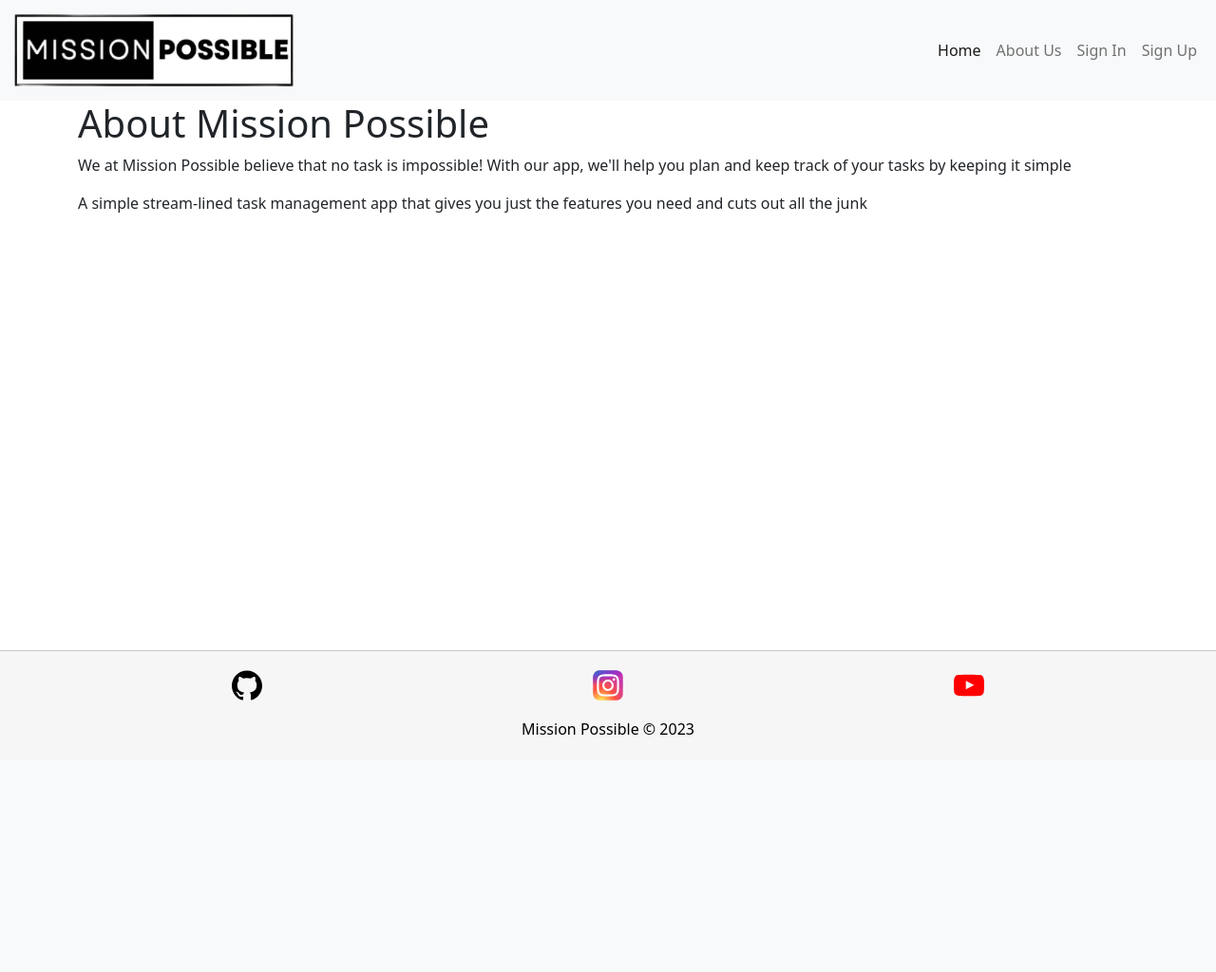
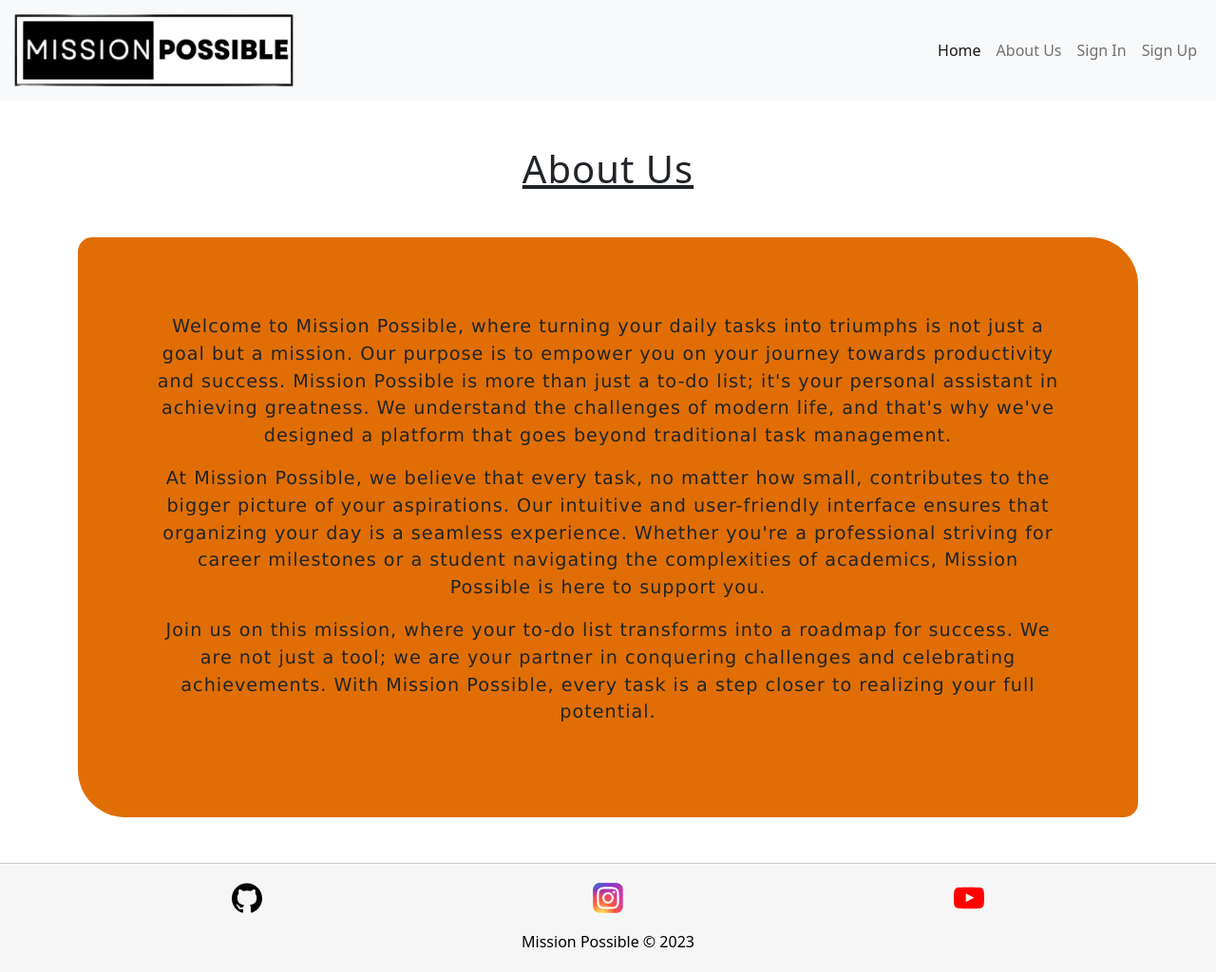
Before and after one commit to Terafora/hackathon-3---Todo, a Django app: page /about/ in a window 1280 px wide. Shown: the whole page at 95% size. Before the commit the page ends 774 px from the top, so only its background shows below. Run offline with Django 4.2, Linux system fonts and the light colour scheme.

Commit message:
added the about page

```diff
--- a/static/css/styles.css
+++ b/static/css/styles.css
@@ -64,7 +64,7 @@ main {
 #signup_form {
   align-items: center;
   text-align: center;
-  background-color: green;
+  background-color: #E06E04 ;
 }
 
 .submit-btn {
@@ -90,12 +90,12 @@ main {
 form {
   align-items: center;
   text-align: center;
-  background-color: green;
+  background-color: #E06E04 ;
   color: black;
 }
 
 #Sign-in-btn {
-  background: #02ef90;
+  background:#E0777D;
   color: #fff;
   border: 1px solid #040000;
   border-radius: 20px;
@@ -104,7 +104,7 @@ form {
 }
 
 #Sign_in_btn:hover {
-  background: rgb(4, 234, 15);
+  background: #E0777D;
   color: #fff;
   border: 1px solid #040000;
   border-radius: 20px;
@@ -121,7 +121,7 @@ form {
 }
 
 .signout-btn {
-  background: rgb(4, 234, 15);
+  background: #E0777D;
   color: #fff;
   border: 1px solid #040000;
   border-radius: 20px;
@@ -138,6 +138,7 @@ form {
   text-shadow: none;
 
 }
+
 
 
 /* Footer */
@@ -158,6 +159,27 @@ form {
   margin-bottom: 10px;
 }
 
+/* colors */
+
 .text-color{
   color: #000;
 }
+
+.bg-color{
+  background-color: #E06E04
+}
+
+/* About Page */
+
+.about{
+  letter-spacing: 1px;
+  font-size: larger;
+  padding: 5rem;
+  border-radius: 15px 50px;
+  font-family:'Lucida Sans', 'Lucida Sans Regular', 'Lucida Grande', 'Lucida Sans Unicode', Geneva, Verdana, sans-serif;
+}
+
+.about-title{
+  letter-spacing: 1px;
+  text-decoration: underline;
+}
--- a/todolist/templates/todolist/about.html
+++ b/todolist/templates/todolist/about.html
@@ -1,20 +1,47 @@
 {% extends 'base.html' %}
 
 {% block content %}
-    <!-- About content -->
-    <div class="container">
+<!-- About content -->
+<div class="container">
+    <div class="row">
+        <div class="col-12 text-center">
+
+            <h1 class="my-5 about-title">About Us</h1>
+        </div>
+    </div>
+
+    <div class="container mb-5">
         <div class="row">
-            <div class="col-12">
+            <div class="col-12 text-center bg-color about">
+                <p>Welcome to Mission Possible, where turning your daily tasks into triumphs is not just a goal but a
+                    mission. Our purpose is to empower you on your journey towards productivity and success. Mission
+                    Possible is more than just a to-do list; it's your personal assistant in achieving greatness. We
+                    understand the challenges of modern life, and that's why we've designed a platform that goes beyond
+                    traditional task management.</p>
 
-                <h1>About Mission Possible</h1>
+                <p>At Mission Possible, we believe that every task, no matter how small, contributes to the bigger
+                    picture
+                    of your
+                    aspirations. Our intuitive and user-friendly interface ensures that organizing your day is a
+                    seamless
+                    experience.
+                    Whether you're a professional striving for career milestones or a student navigating the
+                    complexities of
+                    academics,
+                    Mission Possible is here to support you.
+                </p>
 
-                <p>We at Mission Possible believe that no task is impossible!
-                    With our app, we'll help you plan and keep track of your tasks by keeping it simple</p>
-
-                <p>A simple stream-lined task management app that gives you just
-                    the features you need and cuts out all the junk</p>
+                <p>Join us on this mission, where your to-do list transforms into a roadmap for success. We are not just
+                    a
+                    tool; we are
+                    your partner in conquering challenges and celebrating achievements. With Mission Possible, every
+                    task is
+                    a step closer
+                    to realizing your full potential.</p>
 
             </div>
         </div>
     </div>
+
+</div>
 {% endblock %}
```
Also changed, not shown: templates/account/login.html (+6 -4 lines), templates/account/signup.html (+4 -4 lines).
